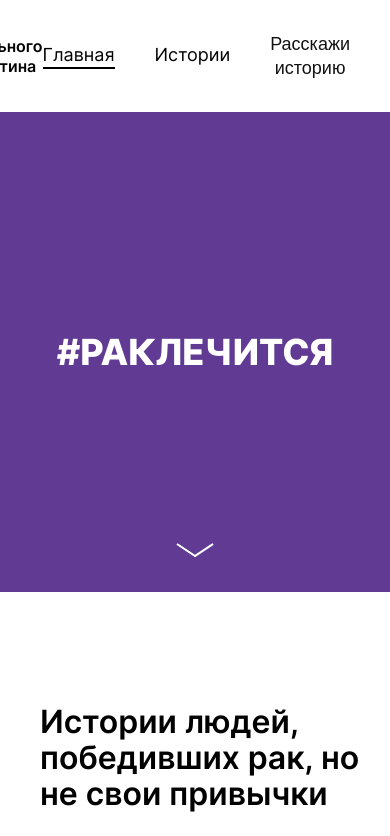
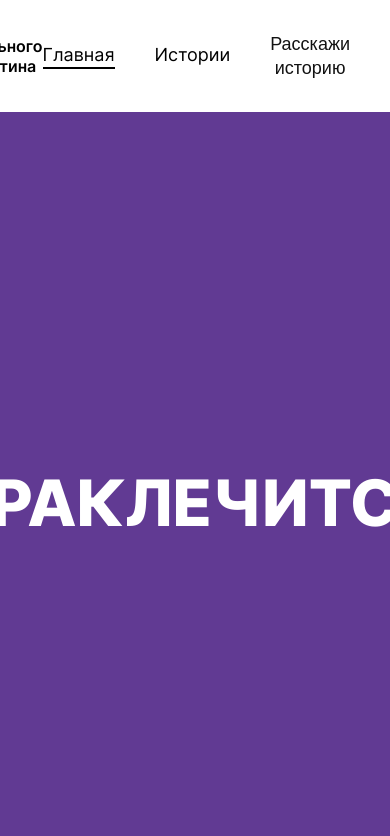
Before and after one commit to zajcevakaterina/raklechitsa, a Nuxt app: page / in a window 390 px wide. Shown: the top 836 px of the page. Built offline with nearby package versions, Linux system fonts and the light colour scheme; grey boxes are pictures that could not be loaded.

Commit message:
fix stat, add adaptive to stat and add favicon

```diff
--- a/components/Cover.vue
+++ b/components/Cover.vue
@@ -1,9 +1,7 @@
 <template>
   <div class="cover">
     <h1 class="cover__heading">#РАКЛЕЧИТСЯ</h1>
-    <button class="cover__arrow-button">
-      <img src="@/static/arrows/arrow.png" alt="" />
-    </button>
+    <button class="cover__arrow-button" />
   </div>
 </template>
 
@@ -11,7 +9,7 @@
 
 <style scoped>
 .cover {
-  height: 689px;
+  min-height: 689px;
   background-color: #613a93;
   display: flex;
   justify-content: center;
@@ -29,10 +27,14 @@
 }
 
 .cover__arrow-button {
-  background: transparent;
+  background: no-repeat url('/arrows/arrow.png');
+  background-size: cover;
+  width: 36px;
+  height: 14px;
   border: 0;
   cursor: pointer;
   box-sizing: border-box;
+  padding: 0;
   position: absolute;
   bottom: 40px;
   left: auto;
@@ -40,9 +42,9 @@
   margin-top: auto;
 }
 
-@media screen and (max-width: 1439px) {
+@media screen and (max-width: 1280px) {
   .cover {
-    height: 620px;
+    min-height: 620px;
   }
 
   .cover__heading {
@@ -51,15 +53,15 @@
   }
 }
 
-@media screen and (max-width: 1279px) {
+@media screen and (max-width: 1024px) {
   .cover {
-    height: 540px;
+    min-height: 540px;
   }
 }
 
-@media screen and (max-width: 1023px) {
+@media screen and (max-width: 768px) {
   .cover {
-    height: 780px;
+    min-height: 780px;
   }
 
   .cover__heading {
@@ -67,9 +69,9 @@
     line-height: 77px;
   }
 
-  @media screen and (max-width: 767px) {
+  @media screen and (max-width: 320px) {
     .cover {
-      height: 480px;
+      min-height: 480px;
     }
 
     .cover__heading {
--- a/components/DoubleProgressBar.vue
+++ b/components/DoubleProgressBar.vue
@@ -14,7 +14,7 @@
 <script>
 export default {
   props: ['currentValue'],
-
+  //TODO уменьшить basisWidth при разверешении 1024px и ниже, проверить второй doublebar (не соответствует макету)
   data() {
     return {
       basisWidth: 160,
@@ -39,4 +39,24 @@
   background: #613a93;
   height: 20px;
 }
+
+@media screen and (max-width: 1280px) {
+  .double-progress-bar__basis {
+    height: 18px;
+  }
+
+  .double-progress-bar__current {
+    height: 18px;
+  }
+}
+
+@media screen and (max-width: 1024px) {
+  .double-progress-bar__basis {
+    height: 14px;
+  }
+
+  .double-progress-bar__current {
+    height: 14px;
+  }
+}
 </style>
--- a/components/ProgressBar.vue
+++ b/components/ProgressBar.vue
@@ -18,6 +18,8 @@
 };
 </script>
 
+<!--TODO подправить по длине последнего бара-->
+
 <style scoped>
 .progress-bar {
   background: #f4f4f4;
@@ -30,4 +32,24 @@
   background: #613a93;
   height: 100%;
 }
+
+@media screen and (max-width: 1280px) {
+  .progress-bar {
+    width: 229px;
+    height: 36px;
+  }
+}
+
+@media screen and (max-width: 1024px) {
+  .progress-bar {
+    width: 188px;
+    height: 28px;
+  }
+}
+
+@media screen and (max-width: 768px) {
+  .progress-bar {
+    width: 196px;
+  }
+}
 </style>
--- a/components/Statistics.vue
+++ b/components/Statistics.vue
@@ -93,11 +93,43 @@
 }
 .statistics__list {
   display: grid;
-  grid-template-columns: repeat(auto-fit, 300px);
+  grid-template-columns: repeat(4, 300px);
   column-gap: 40px;
   row-gap: 70px;
   padding: 0;
   list-style: none;
   justify-content: center;
 }
+
+@media screen and (max-width: 1360px) {
+  .statistics__list {
+    grid-template-columns: repeat(4, 280px);
+  }
+}
+
+@media screen and (max-width: 1280px) {
+  .statistics__list {
+    grid-template-columns: repeat(4, 265px);
+  }
+}
+
+@media screen and (max-width: 1024px) {
+  .statistics__list {
+    grid-template-columns: repeat(4, 208px);
+    column-gap: 30px;
+  }
+}
+
+@media screen and (max-width: 768px) {
+  .statistics__list {
+    grid-template-columns: repeat(4, 216px);
+    column-gap: 20px;
+  }
+}
+
+@media screen and (max-width: 320px) {
+  .statistics__list {
+    column-gap: 10px;
+  }
+}
 </style>
--- a/components/StatisticsItem.vue
+++ b/components/StatisticsItem.vue
@@ -40,8 +40,8 @@
 .stat-item {
   border: 1px solid #efefef;
   padding: 20px;
-  width: 300px;
   height: 300px;
+  box-sizing: border-box;
 }
 
 .stat-item__text {
@@ -55,7 +55,7 @@
   font-size: 38px;
   line-height: 1.05;
   font-weight: 600;
-  margin: 20px 0;
+  margin: 18px 0;
   text-align: right;
 }
 
@@ -65,4 +65,49 @@
   text-align: right;
   color: #666666;
 }
+
+@media screen and (max-width: 1280px) {
+  .stat-item {
+    height: 265px;
+    padding: 18px;
+  }
+
+  .stat-item__text {
+    margin: 0 0 56px;
+  }
+}
+
+@media screen and (max-width: 1024px) {
+  .stat-item {
+    height: 208px;
+    padding: 10px;
+  }
+
+  .stat-item__text {
+    font-size: 10px;
+    line-height: 14px;
+    margin: 0 0 48px;
+  }
+
+  .stat-item__title {
+    font-size: 26px;
+    line-height: 30px;
+    margin: 10px 0;
+  }
+
+  .stat-item__source {
+    font-size: 10px;
+    line-height: 14px;
+  }
+}
+
+@media screen and (max-width: 768px) {
+  .stat-item {
+    height: 216px;
+  }
+
+  .stat-item__text {
+    margin: 0 0 56px;
+  }
+}
 </style>
--- a/components/ui/ArrowButton.vue
+++ /dev/null
@@ -1,20 +0,0 @@
-<!--TODO: удалить ArrowButton файл, так как стрелку вставили в основной Cover-->
-
-<template>
-  <button class="arrow-button">
-    <img src="@/static/arrows/arrow.png" alt="" />
-  </button>
-</template>
-
-<script>
-export default {};
-</script>
-
-<style scoped>
-.arrow-button {
-  background: transparent;
-  border: 0;
-  cursor: pointer;
-  box-sizing: border-box;
-}
-</style>
```
Also changed, not shown: 1 other file (tests, documents, lock files or other folders).
